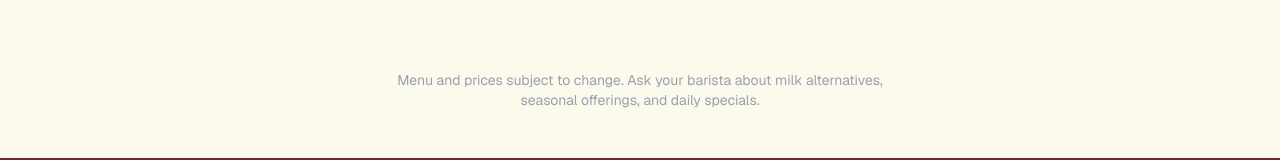
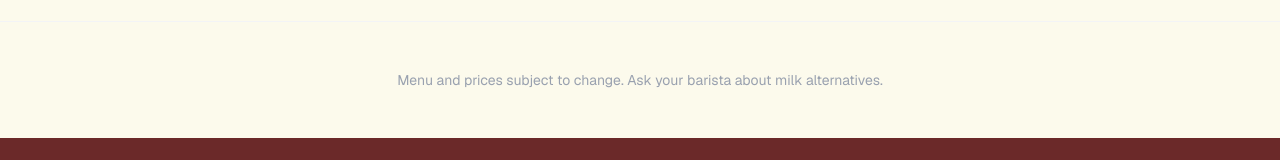
Before and after one commit to jesamson/damda, a Next.js app: page /menu in a window 1280 px wide. Shown: the part 1815-1975 px from the top of the page. Built offline with nearby package versions, Linux system fonts and the light colour scheme.

Commit message:
Shorten menu disclaimer text

```diff
--- a/app/menu/page.tsx
+++ b/app/menu/page.tsx
@@ -133,7 +133,7 @@ export default function MenuPage() {
       <section className="bg-cream border-t border-gray-100 py-12 text-center">
         <p className="text-sm text-gray-400 max-w-lg mx-auto">
           Menu and prices subject to change. Ask your barista about milk
-          alternatives, seasonal offerings, and daily specials.
+          alternatives.
         </p>
       </section>
     </>
```
